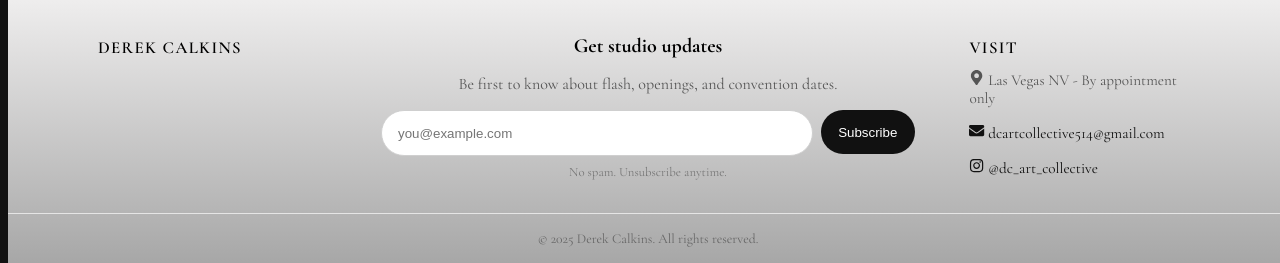
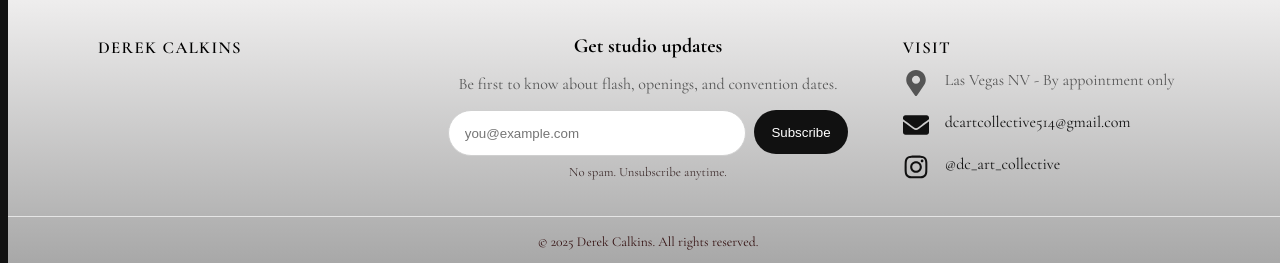
Before and after one commit to chevrechou/dc-art, a Next.js app: page /gallery in a window 1280 px wide. Shown: the part 2417-2680 px from the top of the page. Built offline with nearby package versions, Linux system fonts and the light colour scheme; a web font is replaced by a local one.

Commit message:
footer style

```diff
--- a/src/app/components/Footer.module.css
+++ b/src/app/components/Footer.module.css
@@ -4,7 +4,7 @@
     /* prevent upper sections from overlapping */
     z-index: 10;
     border-top: 1px solid #e5e5e5;
-    background: linear-gradient( #f2f1f1, #a7a7a7);
+    background: linear-gradient(#f2f1f1, #a7a7a7);
     padding-top: 1.8rem;
     color: black;
 }
@@ -15,7 +15,7 @@
     padding: 0 1rem;
     display: grid;
     gap: 1rem;
-    grid-template-columns: 1fr 2fr 1fr;
+    grid-template-columns: 1fr 1.2fr 1fr;
     align-items: start;
 }
 
@@ -113,7 +113,7 @@
 
 .smallNote {
     font-size: 0.8rem;
-    color: #777;
+    color: #3f2e2e;
     margin-top: 0.5rem;
 }
 
@@ -126,17 +126,26 @@
     font-style: normal;
     color: #555;
     margin-bottom: 1rem;
-
+    display: flex;
+    font-size: 1rem;
 }
 
 .links a {
     color: #111;
     text-decoration: none;
-    margin-bottom: 0.8rem;
-
+    margin-bottom: 0.7rem;
+    display: flex;
+    font-size: 1rem;
 }
 
-.links div{
+
+.icon {
+    width: auto;
+    height: 26px;
+    margin-right: 1rem;
+}
+
+.links div {
     margin-bottom: 1rem;
 }
 
@@ -151,15 +160,17 @@
     border-top: 1px solid #e5e5e5;
     text-align: center;
     font-size: 0.85rem;
-    color: #666;
+    color: #331010;
+
 }
 
 /* responsive */
 @media (max-width: 800px) {
     .h4 {
-        text-align:center;
+        text-align: center;
         font-size: 1rem;
     }
+
     .grid {
         grid-template-columns: 1fr;
         margin: 0 1rem
@@ -168,6 +179,7 @@
     .newsletter {
         margin-top: 0.5rem;
     }
+
     .right {
         margin: 0;
     }
```
